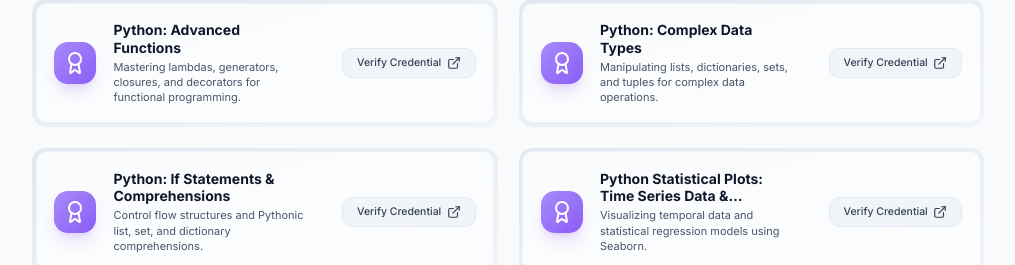
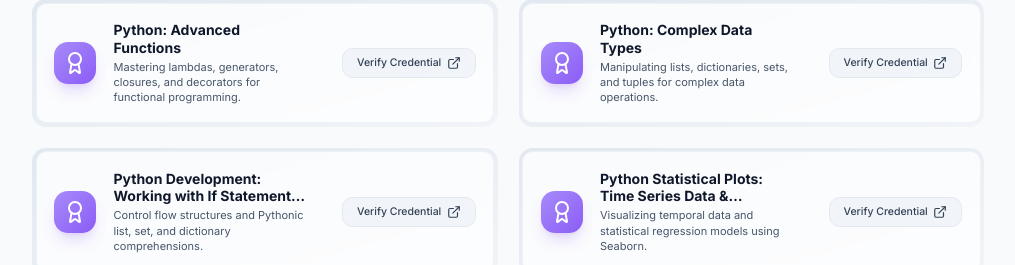
Before and after one commit to rclynn/my-portfolio, a React (Vite) app: page /certifications in a window 1280 px wide. Shown: the part 5900-6165 px from the top of the page, without its empty margins (132-1147 px from the left). Built offline with nearby package versions, Linux system fonts and the light colour scheme.

Commit message:
content: update Python If Statements certification title

```diff
--- a/src/data/portfolioData.js
+++ b/src/data/portfolioData.js
@@ -656,7 +656,7 @@ export const certifications = [
     category: 'Professional',
   },
   {
-    title: 'Python: If Statements & Comprehensions',
+    title: 'Python Development: Working with If Statements, Loops, & Comprehensions',
     issuer: 'Professional Certification',
     description: 'Control flow structures and Pythonic list, set, and dictionary comprehensions.',
     link: '/certifications/Python Development_ Working with If Statements, Loops, & Comprehensions.png',
```
